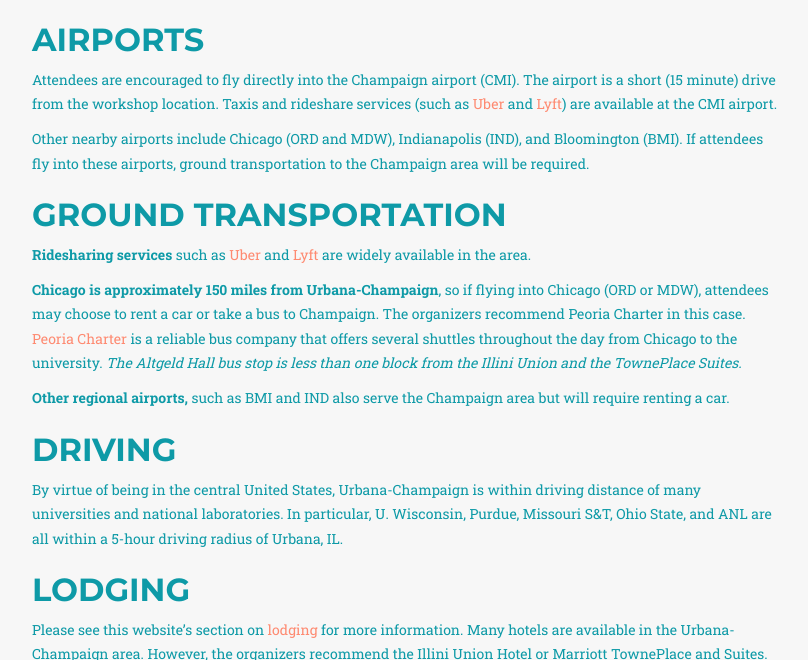
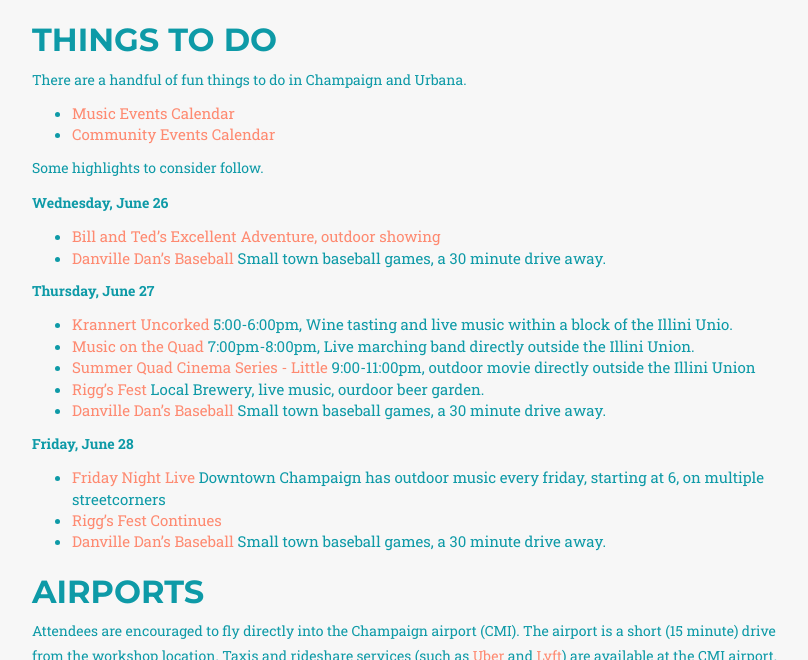
Before and after one commit to arfc/twofcs19, a Jekyll site: the page built from attend/location.md, in a window 1280 px wide and 900 px high, scrolled down 1156 px, cut to the strip 240-900 px from the top of the window. Shown: the whole strip, without its empty margins (233-1041 px from the left). Built offline with Jekyll 4.4.1, drawn with Linux system fonts in a browser that asks for light colours; some web fonts are replaced.

Commit message:
adds stuff to do

```diff
--- a/attend/location.md
+++ b/attend/location.md
@@ -25,6 +25,39 @@ map](https://www.google.com/maps/d/viewer?mid=1WGkKDweeIzfHArAMvz4dPDDnXLNB-y4D&
 of various popular options nearby.
 
 <iframe src="https://www.google.com/maps/d/embed?mid=1WGkKDweeIzfHArAMvz4dPDDnXLNB-y4D&hl=en" width="720" height="560"></iframe>
+
+
+## Things to Do
+
+There are a handful of fun things to do in Champaign and Urbana.
+
+- [Music Events
+  Calendar](https://smilepolitely.com/music/the_overture_june_24_301/)
+- [Community Events Calendar](https://www.chambanamoms.com/event-calendar/)
+
+
+Some highlights to consider follow.
+
+**Wednesday, June 26**
+
+- [Bill and Ted's Excellent Adventure, outdoor showing](https://www.facebook.com/events/417654245752261/)
+- [Danville Dan's Baseball](https://www.danvilledans.org/schedule.php) Small town baseball games, a 30 minute drive away.
+
+
+**Thursday, June 27**
+- [Krannert Uncorked](https://krannertcenter.com/events/krannert-uncorked-kvn-tajzea-and-justin-m-brauer) 5:00-6:00pm, Wine tasting and live music within a block of the Illini Unio.
+- [Music on the Quad](https://www.chambanamoms.com/events/summer-twilight-concert-on-the-quad/) 7:00pm-8:00pm, Live marching band directly outside the Illini Union.
+- [Summer Quad Cinema Series - Little](https://www.chambanamoms.com/events/summer-quad-cinema-series-7/) 9:00-11:00pm, outdoor movie directly outside the Illini Union
+- [Rigg's Fest](http://www.riggsbeer.com/index.php/riggs-fest/) Local Brewery, live music, ourdoor beer garden.
+- [Danville Dan's Baseball](https://www.danvilledans.org/schedule.php) Small town baseball games, a 30 minute drive away.
+
+
+**Friday, June 28**
+
+- [Friday Night Live](https://40north.org/programs/friday-night-live) Downtown Champaign has outdoor music every friday, starting at 6, on multiple
+  streetcorners
+- [Rigg's Fest Continues](http://www.riggsbeer.com/index.php/riggs-fest/)
+- [Danville Dan's Baseball](https://www.danvilledans.org/schedule.php) Small town baseball games, a 30 minute drive away.
 
 ## Airports
 
```
